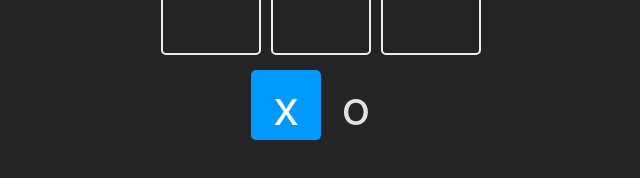
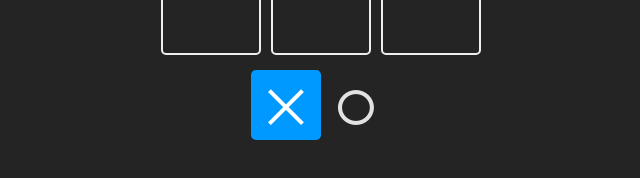
Before and after one commit to FerbaDev/TaTeTi, a React (Vite) app: page / in a window 1280 px wide. Shown: the part 486-664 px from the top of the page, without its empty margins (319-959 px from the left). Built offline with nearby package versions, Linux system fonts and the light colour scheme.

Commit message:
se crea archivo para localStorage y se llevan los metodos ahí

```diff
--- a/src/App.jsx
+++ b/src/App.jsx
@@ -4,13 +4,22 @@ import "./App.css";
 import "./index.css";
 import confetti from "canvas-confetti";
 import { TURNS } from "./components/constants";
-import { checkWinner } from "./logica/board";
+import { checkWinner, checkEndGame } from "./logica/board";
 import { WinnerModal } from "./components/WinnerModal";
+import { saveGameToStorage, resetGameStorage } from "./logica/storage";
 
 function App() {
-  const [board, setBoard] = useState(Array(9).fill(null));
+  const [board, setBoard] = useState(() => {
+    const boardFromStorage = window.localStorage.getItem("board");
+    return boardFromStorage
+      ? JSON.parse(boardFromStorage)
+      : Array(9).fill(null);
+  });
 
-  const [turn, setTurn] = useState(TURNS.X);
+  const [turn, setTurn] = useState(() => {
+    const turnFromStorage = window.localStorage.getItem("turn");
+    return turnFromStorage ?? TURNS.X;
+  });
 
   const [winner, setWinner] = useState(null);
 
@@ -18,10 +27,8 @@ function App() {
     setBoard(Array(9).fill(null));
     setTurn(TURNS.X);
     setWinner(null);
-  };
 
-  const checkEndGame = (newBoard) => {
-    return newBoard.every((square) => square !== null);
+    resetGameStorage();
   };
 
   //actualiza el tablero
@@ -35,6 +42,7 @@ function App() {
     //cambia el turno
     const newTurn = turn === TURNS.X ? TURNS.O : TURNS.X;
     setTurn(newTurn);
+    saveGameToStorage({ board: newBoard, turn: newTurn });
     //revisar si hay ganador
     const newWinner = checkWinner(newBoard);
     if (newWinner) {
--- a/src/components/constants.js
+++ b/src/components/constants.js
@@ -1,6 +1,6 @@
 export const TURNS = {
-  X: "x",
-  O: "o",
+  X: "⨉",
+  O: "○",
 };
 
 export const WINNER_COMBOS = [
--- a/src/logica/board.js
+++ b/src/logica/board.js
@@ -13,3 +13,7 @@ export const checkWinner = (boardToCheck) => {
   }
   return null;
 };
+
+export const checkEndGame = (newBoard) => {
+  return newBoard.every((square) => square !== null);
+};
--- /dev/null
+++ b/src/logica/storage/index.js
@@ -0,0 +1,10 @@
+export const saveGameToStorage = ({ board, turn }) => {
+  //guardar en el localStorage
+  window.localStorage.setItem("board", JSON.stringify(board));
+  window.localStorage.setItem("turn", turn);
+};
+
+export const resetGameStorage = () => {
+  window.localStorage.removeItem("board");
+  window.localStorage.removeItem("turn");
+};
```
